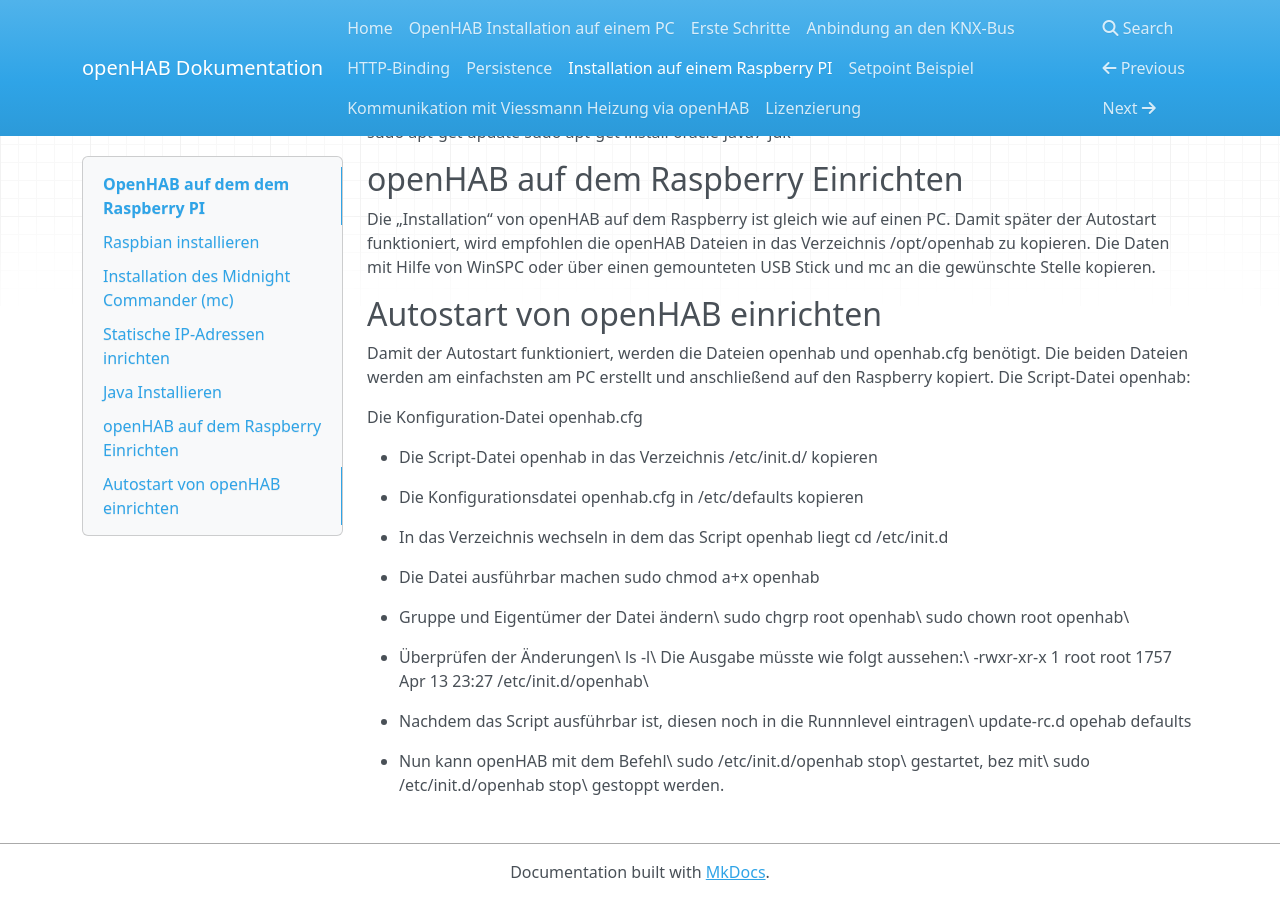
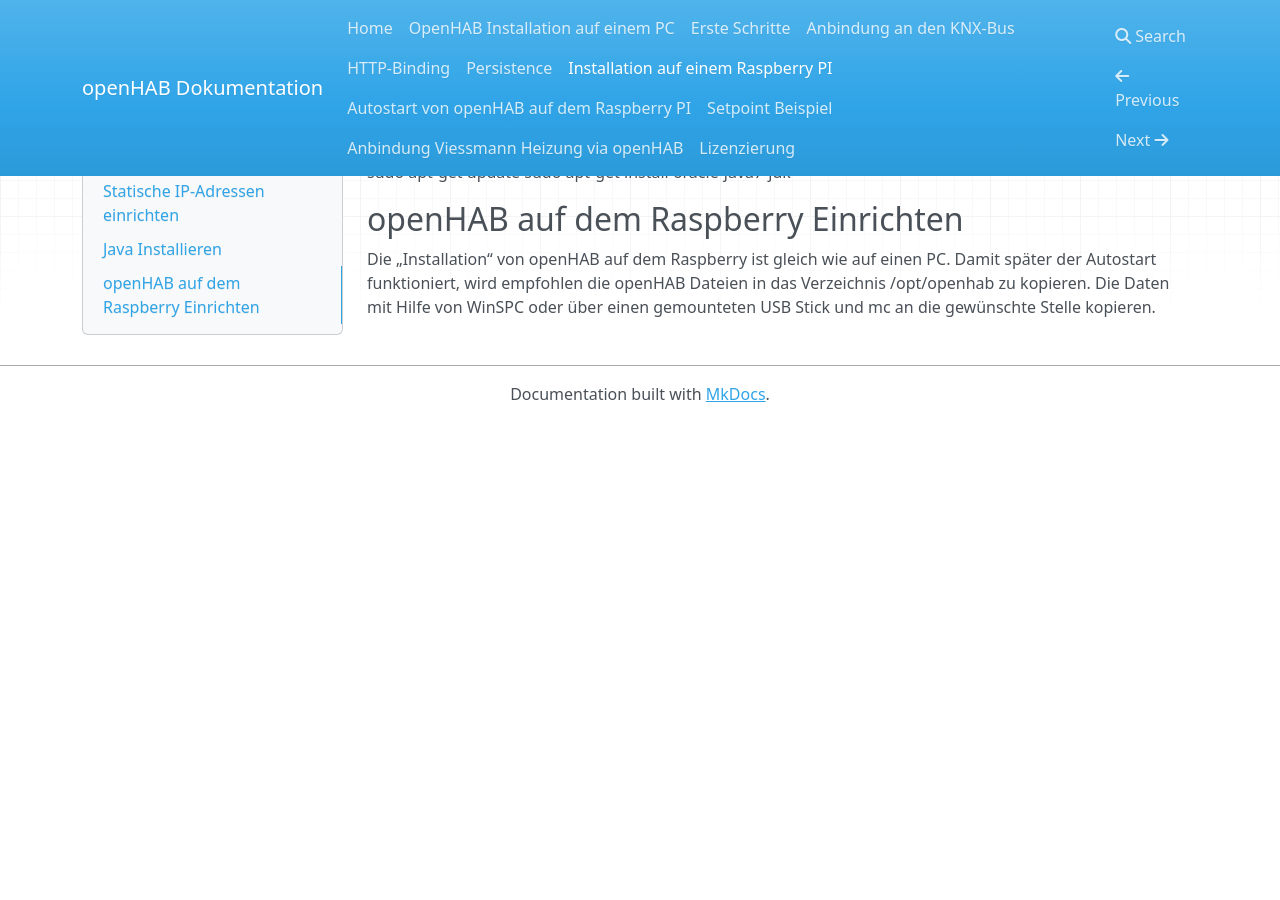
Before and after one commit to mepi0011/openhab.doc, an MkDocs documentation site: the page built from docs/Raspberry.md, in a window 1280 px wide and 900 px high, scrolled down 4348 px. Built offline with MkDocs 1.6.1, drawn with Linux system fonts in a browser that asks for light colours; nearby versions of some CDN libraries; old or Windows-style settings are respelled for this version of MkDocs; after the commit the page ends 4770 px from its top, so only the background shows below that; some of the changed text lies outside the part shown.

Commit message:
add openHAB autostart on Raspberry icnl. example

```diff
--- a/docs/Raspberry.md
+++ b/docs/Raspberry.md
@@ -92,8 +92,8 @@ kann das Programm mc wie folgt aufgerufen werden: mc (ohne root Rechte)
 oder sudo mc (mit root Rechte)
 ![Midnight Commander](images/mc_home.png "Midnight Commander")
 
-Statische IP-Adressen inrichten
--------------------------------
+Statische IP-Adressen einrichten
+--------------------------------
 
 Standardmäßig läuft die Netzwerkkarten mit DHCP. Möchte man einem der
 Netzwerk Schnittstellen eine eine feste IP Adresse zuweisen, muss unter
@@ -138,41 +138,3 @@ einen PC. Damit später der Autostart funktioniert, wird empfohlen die
 openHAB Dateien in das Verzeichnis /opt/openhab zu kopieren. Die Daten
 mit Hilfe von WinSPC oder über einen gemounteten USB Stick und mc an die
 gewünschte Stelle kopieren.
-
-Autostart von openHAB einrichten
---------------------------------
-
-Damit der Autostart funktioniert, werden die Dateien openhab und
-openhab.cfg benötigt. Die beiden Dateien werden am einfachsten am PC
-erstellt und anschließend auf den Raspberry kopiert. Die Script-Datei
-openhab:
-
-Die Konfiguration-Datei openhab.cfg
-
--   Die Script-Datei openhab in das Verzeichnis /etc/init.d/ kopieren
-
--   Die Konfigurationsdatei openhab.cfg in /etc/defaults kopieren
-
--   In das Verzeichnis wechseln in dem das Script openhab liegt cd
-    /etc/init.d
-
--   Die Datei ausführbar machen sudo chmod a+x openhab
-
--   Gruppe und Eigentümer der Datei ändern\
-    sudo chgrp root openhab\
-    sudo chown root openhab\
-
--   Überprüfen der Änderungen\
-    ls -l\
-    Die Ausgabe müsste wie folgt aussehen:\
-    -rwxr-xr-x 1 root root 1757 Apr 13 23:27 /etc/init.d/openhab\
-
--   Nachdem das Script ausführbar ist, diesen noch in die Runnnlevel
-    eintragen\
-    update-rc.d opehab defaults
-
--   Nun kann openHAB mit dem Befehl\
-    sudo /etc/init.d/openhab stop\
-    gestartet, bez mit\
-    sudo /etc/init.d/openhab stop\
-    gestoppt werden.
--- a/mkdocs.yml
+++ b/mkdocs.yml
@@ -7,6 +7,7 @@ pages:
 - ['Binding_HTTP.md', 'HTTP-Binding']
 - ['Persistence.md', 'Persistence']
 - ['Raspberry.md', 'Installation auf einem Raspberry PI']
+- ['Autostart.md', 'Autostart von openHAB auf dem Raspberry PI']
 - ['setpoint.md', 'Setpoint Beispiel']
-- ['Viessmann.md', 'Kommunikation mit Viessmann Heizung via openHAB']
+- ['Viessmann.md', 'Anbindung Viessmann Heizung via openHAB']
 - ['license.md', 'Lizenzierung']
```
Also changed, not shown: docs/Autostart.md (added, +100 -0 lines), docs/Beispiel.md (+1 -1 lines), 1 other file.
